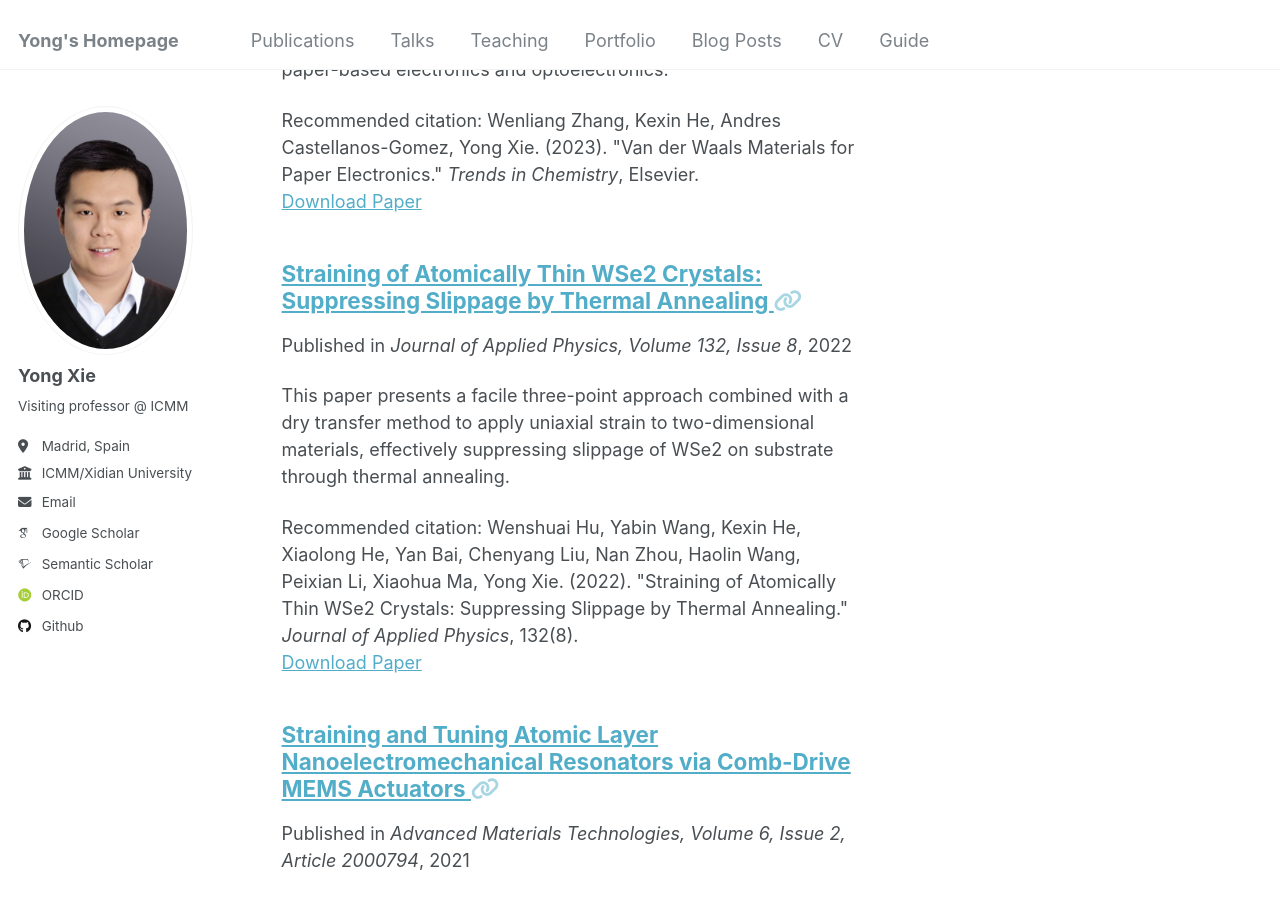
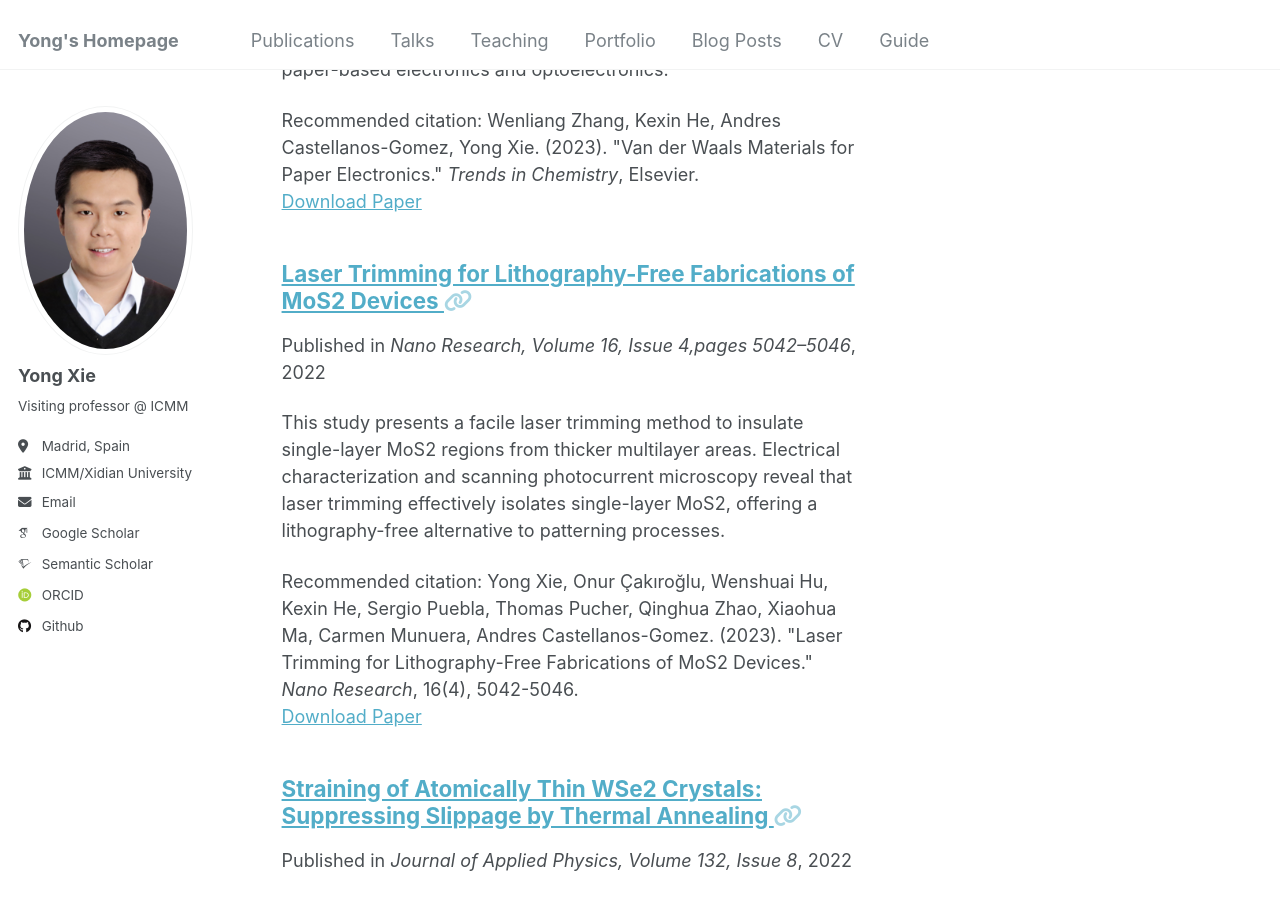
Before and after one commit to YongXie-ICMM/yongxie-icmm.github.io, a Jekyll site: the page built from _pages/publications.html, in a window 1280 px wide and 900 px high, scrolled down 865 px. Built offline with Jekyll 4.4.1, drawn with Linux system fonts in a browser that asks for light colours; some web fonts are replaced; a file with an impossible date is left out.

Commit message:
Added publication 2024-02-17-paper-title-number-5

```diff
--- a/_publications/2024-02-17-paper-title-number-5.md
+++ b/_publications/2024-02-17-paper-title-number-5.md
@@ -4,7 +4,7 @@ collection: publications
 category: manuscripts
 permalink: /publication/2023-04-laser-trimming-mos2
 excerpt: 'This study presents a facile laser trimming method to insulate single-layer MoS2 regions from thicker multilayer areas. Electrical characterization and scanning photocurrent microscopy reveal that laser trimming effectively isolates single-layer MoS2, offering a lithography-free alternative to patterning processes.'
-date: 2023-04
+date: 2022-12-21
 venue: 'Nano Research, Volume 16, Issue 4,pages 5042–5046'
 paperurl: 'https://link.springer.com/article/10.1007/s12274-022-5241-2'  # Replace with actual URL if available
 citation: 'Yong Xie, Onur Çakıroğlu, Wenshuai Hu, Kexin He, Sergio Puebla, Thomas Pucher, Qinghua Zhao, Xiaohua Ma, Carmen Munuera, Andres Castellanos-Gomez. (2023). &quot;Laser Trimming for Lithography-Free Fabrications of MoS2 Devices.&quot; <i>Nano Research</i>, 16(4), 5042-5046.'
```
